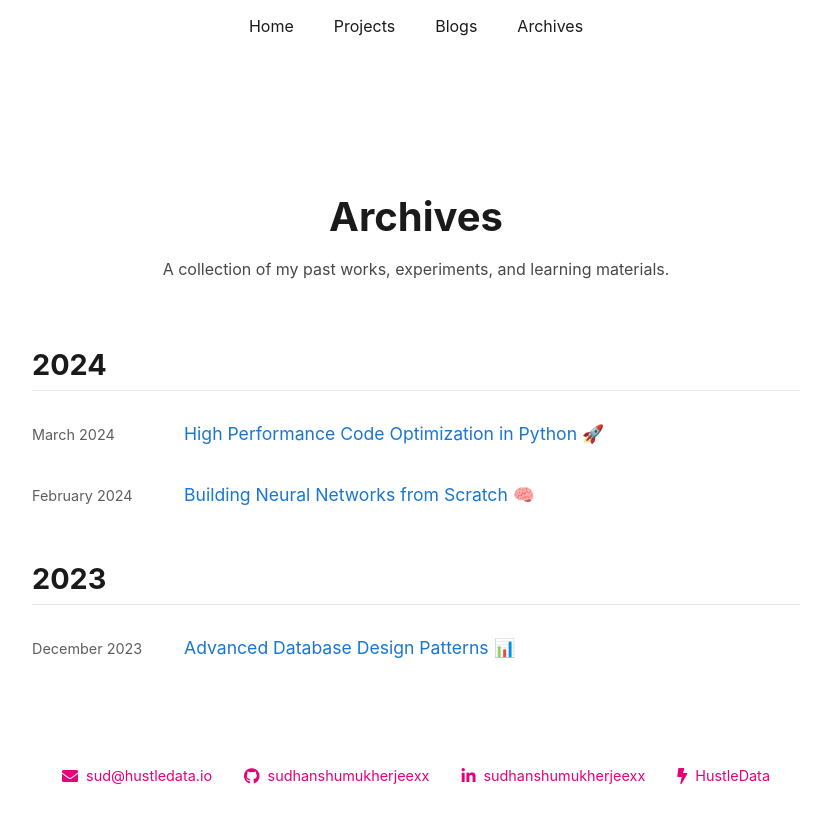
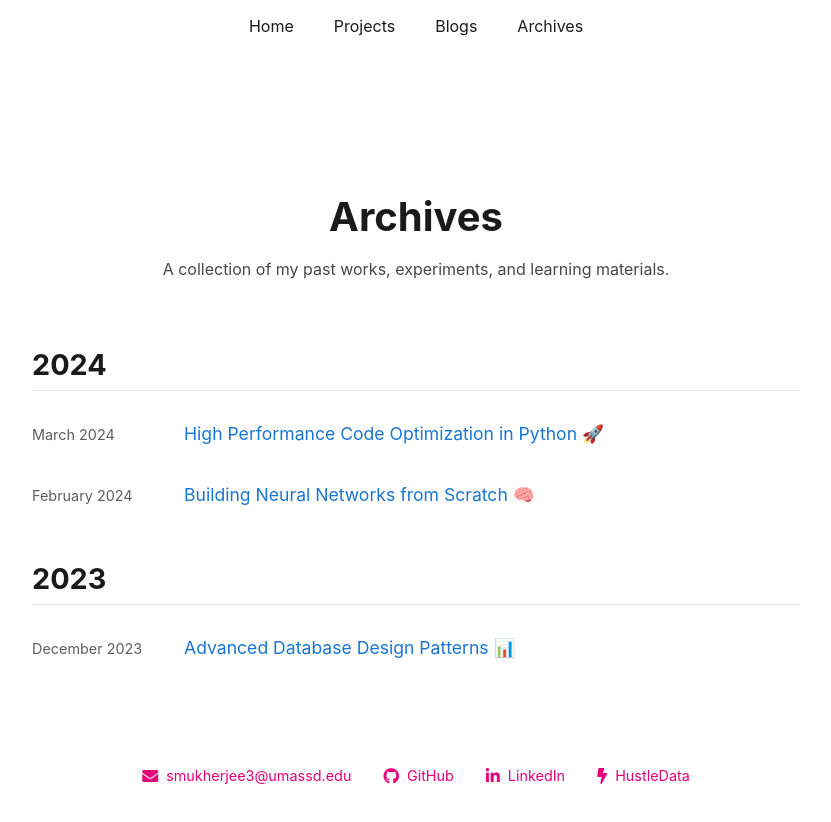
Before and after one commit to sudhanshumukherjeexx/portfolio, a plain HTML site: page pages/archives.html in a window 1280 px wide. Shown: the whole page, without its empty margins (224-1055 px from the left). Drawn offline with Linux system fonts and the light colour scheme; files that its build step writes are made by us from their sources; a web font is replaced by a local one.

Commit message:
site updated

```diff
--- a/pages/archives.html
+++ b/pages/archives.html
@@ -62,15 +62,15 @@
         <div class="social-links">
             <div class="social-link">
                 <i class="fas fa-envelope"></i>
-                <a href="mailto:sud@hustledata.io">sud@hustledata.io</a>
+                <a href="mailto:smukherjee3@umassd.edu">smukherjee3@umassd.edu</a>
             </div>
             <div class="social-link">
                 <i class="fab fa-github"></i>
-                <a href="https://github.com/sudhanshumukherjeexx" target="_blank">sudhanshumukherjeexx</a>
+                <a href="https://github.com/sudhanshumukherjeexx" target="_blank">GitHub</a>
             </div>
             <div class="social-link">
                 <i class="fab fa-linkedin-in"></i>
-                <a href="https://linkedin.com/in/sudhanshumukherjeexx/" target="_blank">sudhanshumukherjeexx</a>
+                <a href="https://linkedin.com/in/sudhanshumukherjeexx/" target="_blank">LinkedIn</a>
             </div>
             <div class="social-link">
                 <i class="fas fa-bolt"></i>
```
Also changed, not shown: index.html (+1 -1 lines), pages/blogs.html (+2 -2 lines), pages/projects.html (+3 -3 lines).
